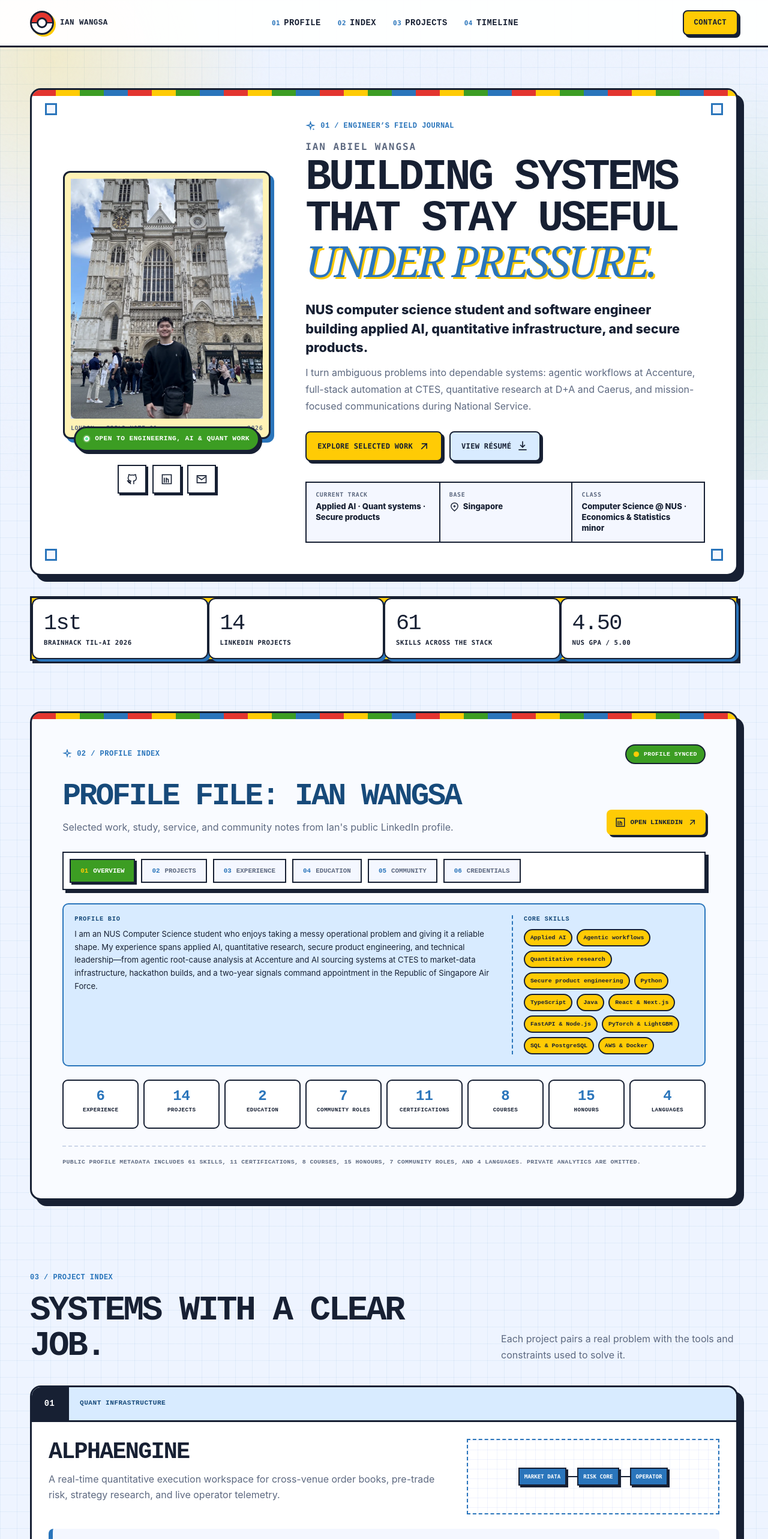
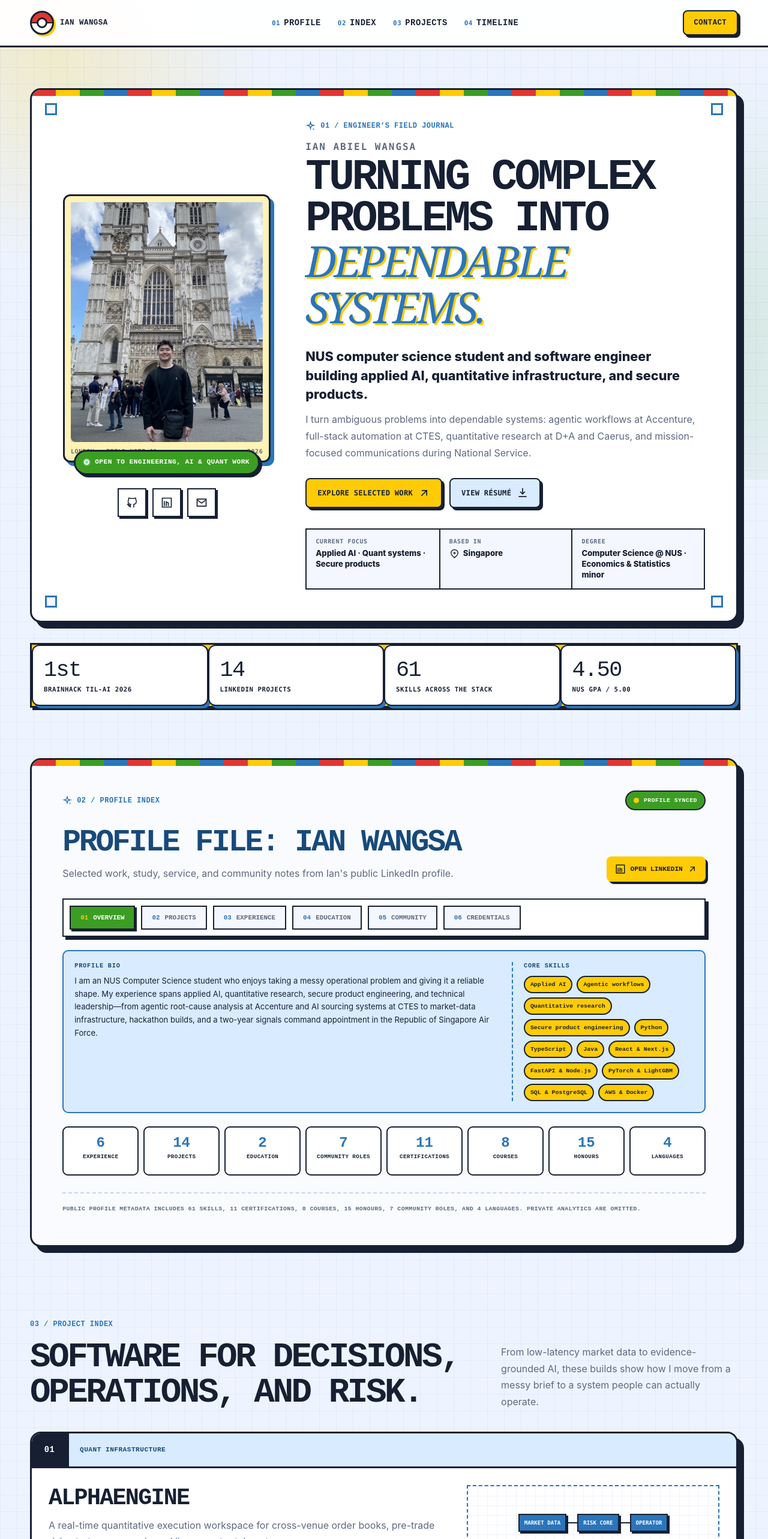
Before and after one commit to Manutd1234/Personal-Website, a React (Vite) app: page / in a window 1280 px wide. Shown: the top 2566 px of the page at 60% size. Built offline with nearby package versions, Linux system fonts and the light colour scheme.

Commit message:
Refine portfolio copy
Make the hero, project index, timeline, and toolkit sections more specific to Ian's engineering, finance, AI, and service experience.

```diff
--- a/src/components/Archive.jsx
+++ b/src/components/Archive.jsx
@@ -96,11 +96,11 @@ export default function Archive() {
       <div className="section-heading archive-heading">
         <div>
           <p className="eyebrow">04 / TIMELINE</p>
-          <h2 id="archive-title">Built across different kinds of pressure.</h2>
+          <h2 id="archive-title">A track record across software, finance, and service.</h2>
         </div>
         <p>
-          From product engineering to quantitative finance, student leadership, and service, the common thread is
-          clear ownership and dependable execution.
+          I have worked across agentic AI, full-stack product systems, quantitative research, student operations, and
+          National Service—learning to communicate clearly and own the outcome in each setting.
         </p>
       </div>
 
--- a/src/components/Hero.jsx
+++ b/src/components/Hero.jsx
@@ -70,7 +70,7 @@ export default function Hero() {
 
           <p className="hero-name">{profile.name}</p>
           <h1 id="hero-title">
-            Building systems that stay useful <em>under pressure.</em>
+            Turning complex problems into <em>dependable systems.</em>
           </h1>
           <p className="hero-role">{profile.role}</p>
           <p className="hero-introduction">{profile.introduction}</p>
@@ -86,17 +86,17 @@ export default function Hero() {
 
           <dl className="hero-facts">
             <div>
-              <dt>Current track</dt>
+              <dt>Current focus</dt>
               <dd>{profile.focus}</dd>
             </div>
             <div>
-              <dt>Base</dt>
+              <dt>Based in</dt>
               <dd>
                 <MapPinIcon size={17} /> {profile.location}
               </dd>
             </div>
             <div>
-              <dt>Class</dt>
+              <dt>Degree</dt>
               <dd>{profile.education}</dd>
             </div>
           </dl>
--- a/src/components/ProjectGrid.jsx
+++ b/src/components/ProjectGrid.jsx
@@ -58,10 +58,11 @@ export default function ProjectGrid() {
       <div className="section-heading">
         <div>
           <p className="eyebrow">03 / PROJECT INDEX</p>
-          <h2 id="builds-title">Systems with a clear job.</h2>
+          <h2 id="builds-title">Software for decisions, operations, and risk.</h2>
         </div>
         <p>
-          Each project pairs a real problem with the tools and constraints used to solve it.
+          From low-latency market data to evidence-grounded AI, these builds show how I move from a messy brief to a system
+          people can actually operate.
         </p>
       </div>
 
--- a/src/components/Toolkit.jsx
+++ b/src/components/Toolkit.jsx
@@ -6,10 +6,10 @@ export default function Toolkit() {
     <section className="content-section section-shell toolkit-section" aria-labelledby="toolkit-title">
       <div className="toolkit-intro">
         <p className="eyebrow">05 / TOOLKIT & CREDENTIALS</p>
-        <h2 id="toolkit-title">A practical stack, clearly explained.</h2>
+        <h2 id="toolkit-title">Tools for shipping with evidence.</h2>
         <p>
-          I pick the smallest stack that can carry the operational load, then make its assumptions visible and
-          testable.
+          I work comfortably from model and data layer to product surface, choosing tools that make a system easier to
+          test, explain, and run in the real world.
         </p>
 
         <div className="award-ticket">
```
